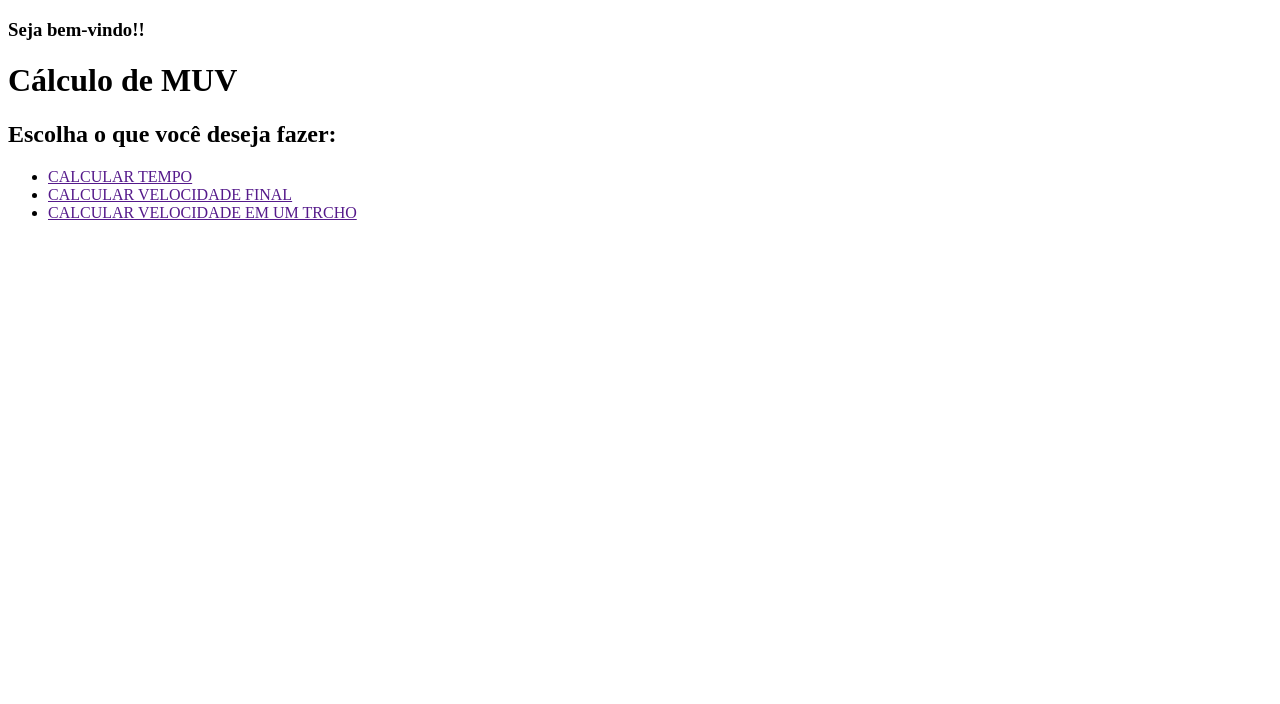
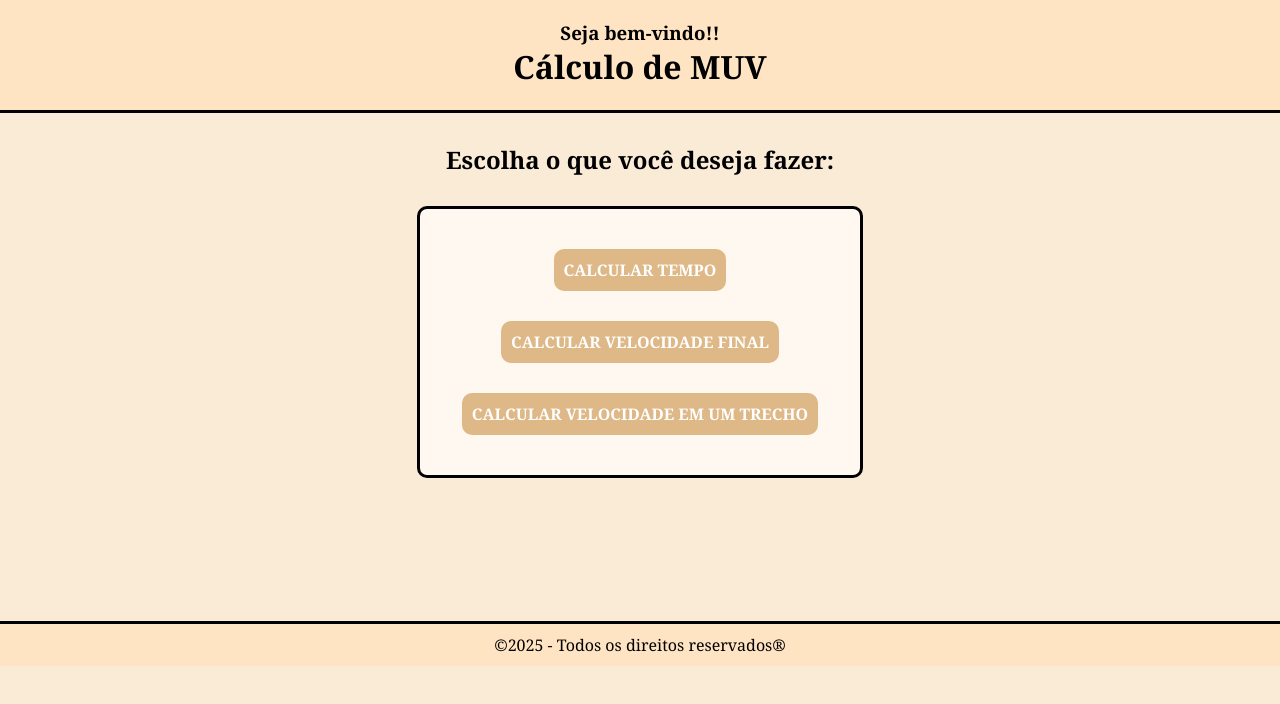
Before and after one commit to 2817427392/Projeto-Trabalho-F-sica, a plain HTML site: page index.html in a window 1280 px wide. Drawn offline with Linux system fonts and the light colour scheme.

Commit message:
Adicionando responsividade ao index.html

```diff
--- a/index.html
+++ b/index.html
@@ -10,17 +10,20 @@
 <body>
     <header>
         <h3>Seja bem-vindo!!</h3>
-        <h1> Cálculo de MUV</h1>
+        <h1>Cálculo de MUV</h1>
     </header>
     <main>
         <h2>Escolha o que você deseja fazer:</h2>
         <nav>
             <ul>
-                <li><a href="">CALCULAR TEMPO</a></li>
-                <li><a href="">CALCULAR VELOCIDADE FINAL</a></li>
-                <li><a href="">CALCULAR VELOCIDADE EM UM TRCHO</a></li>
+                <li><a href="tempo.html">CALCULAR TEMPO</a></li>
+                <li><a href="velocidadeFinal.html">CALCULAR VELOCIDADE FINAL</a></li>
+                <li><a href="velocidadeEmPontos.html">CALCULAR VELOCIDADE EM UM TRECHO</a></li>
             </ul>
         </nav>
     </main>
+    <footer>
+        &copy;2025 - Todos os direitos reservados&reg;
+    </footer>
 </body>
 </html>
--- a/style.css
+++ b/style.css
@@ -1,5 +1,114 @@
+*{
+    font-family:Cambria, Cochin, Georgia, Times, 'Times New Roman', serif;
+    padding: 0;
+    margin: 0;
+    top: 0;
+}
+
+body{
+    background-color:antiquewhite;
+}
+
 @media(max-width:450px){
-    h1{
-        color: green;
+    header{
+        background-color: bisque;
+        text-align: center;
+        padding: 10px;
+        border-bottom: solid 3px black;
+    }
+
+    main{
+        height: 540px;
+        text-align: center;
+    }
+
+    h2{
+        margin: 30px;
+    }
+
+    nav{
+        display: flex;
+        flex-direction: column;
+        width: 350px;
+        margin: auto;
+    }
+
+    li{
+        margin-top: 30px;
+        list-style-type: none;
+        border-radius: 10px;
+    }
+
+    a{
+        border-radius: 10px;
+        text-decoration: none;
+        padding: 10px;
+        color: white;
+        background-color:burlywood;
+    }
+
+    footer{
+        background-color: bisque;
+        border-top: solid 3px black;
+        text-align: center;
+        bottom: 0;
+        position: sticky;
     }
 }
+
+@media(min-width:500px){
+    header{
+    background-color: bisque;
+    text-align: center;
+    height: 70px;
+    padding: 20px;
+    border-bottom: solid 3px black;
+    }
+
+    main{
+        width: 100%;
+        text-align: center;
+        height: 478px;
+    }
+
+    h2{
+        margin-top: 30px;
+    }
+
+    nav{
+        width: 440px;
+        margin: 30px auto;
+        display: flex;
+        flex-direction: column;
+        gap: 30px;
+        border-radius: 10px;
+        border: solid 3px black;
+        background-color: rgb(254, 248, 240);
+    }
+
+    li{
+        margin: 50px auto;
+        list-style-type: none;
+        width: 380px;
+        border-radius: 10px;
+    }
+
+    a{
+        text-decoration: none;
+        font-weight: bold;
+        color: white;
+        background-color: burlywood;
+        width: 380px;
+        border-radius: 10px;
+        padding: 10px;
+    }
+
+    footer{
+        background-color: bisque;
+        text-align: center;
+        bottom: 0;
+        position: sticky;
+        padding: 10px;
+        border-top: solid 3px black;
+    }
+}
```
Also changed, not shown: tempo.html (added), velocidadeEmPontos.html (added), velocidadeFinal.html (added).
